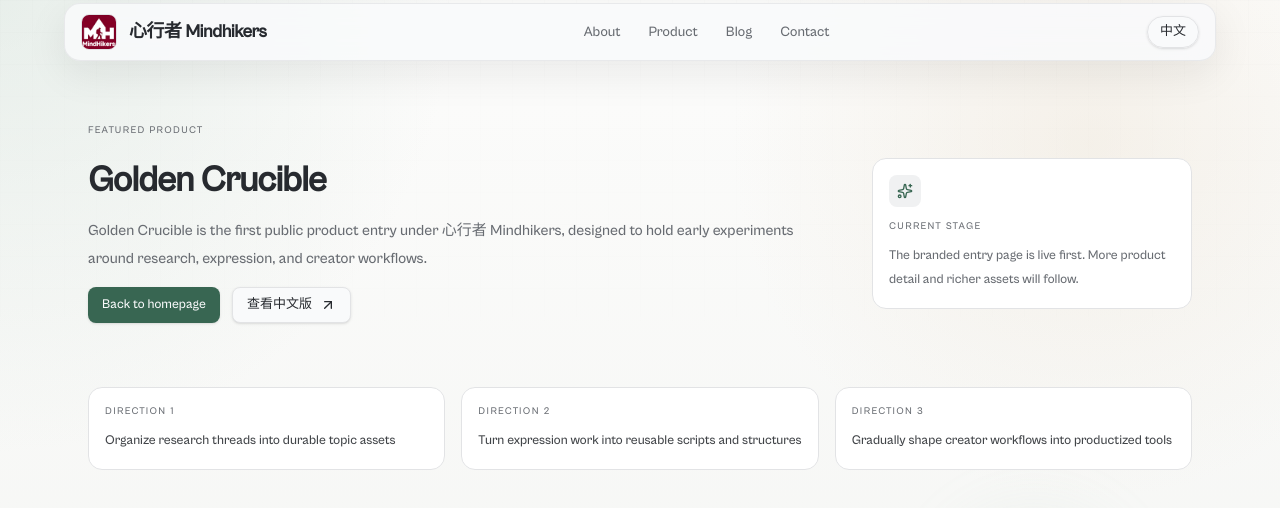
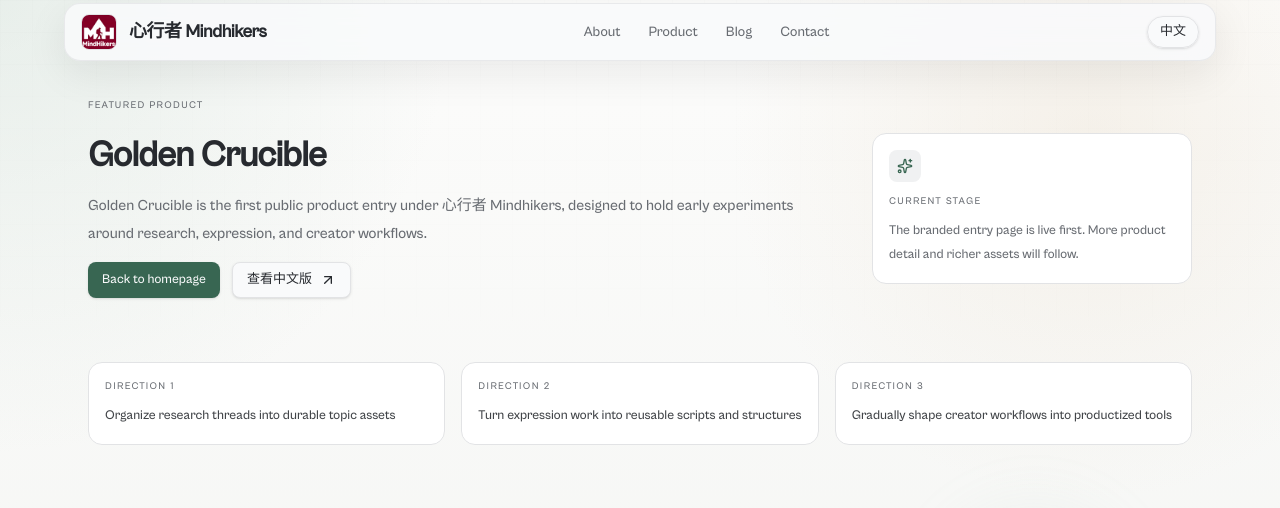
Before and after one commit to freestone16/Mindhikers-Home, a Next.js app: page /en/golden-crucible in a window 1280 px wide. Shown: the top 508 px of the page. Built offline with nearby package versions, Linux system fonts and the light colour scheme.

Commit message:
refs MIN-164 fix: reduce page top padding to match Product section spacing

```diff
--- a/src/app/layout.tsx
+++ b/src/app/layout.tsx
@@ -79,7 +79,7 @@
       >
         <ThemeProvider attribute="class" defaultTheme="light">
           <Navbar />
-          <div className="relative z-10 mx-auto max-w-6xl px-5 pb-20 pt-[4.8rem] sm:px-6 sm:pt-[5.2rem]">
+          <div className="relative z-10 mx-auto max-w-6xl px-5 pb-20 pt-[3.2rem] sm:px-6 sm:pt-[3.6rem]">
             {children}
           </div>
         </ThemeProvider>
```
